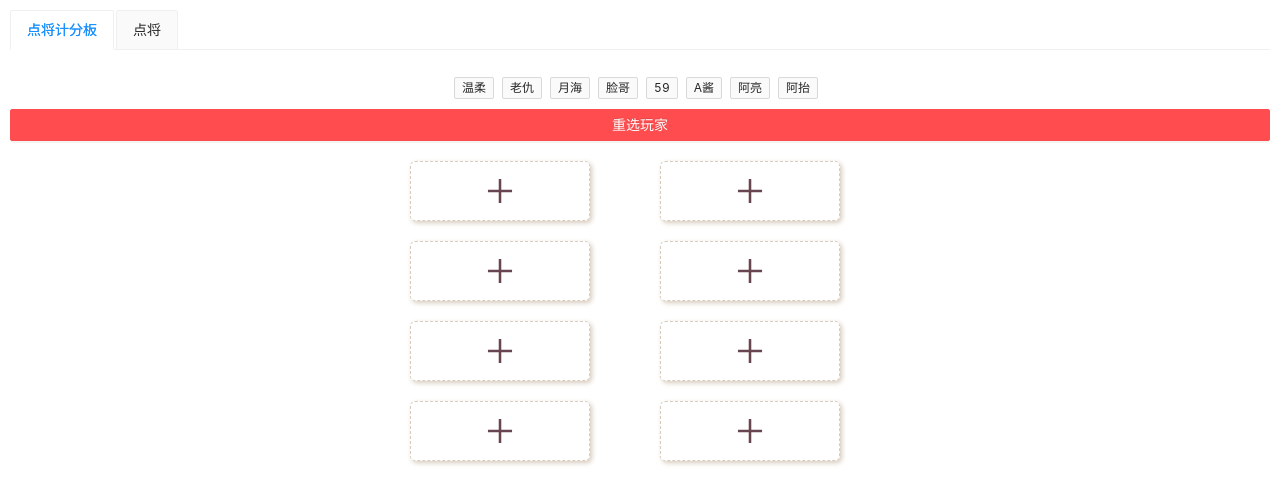
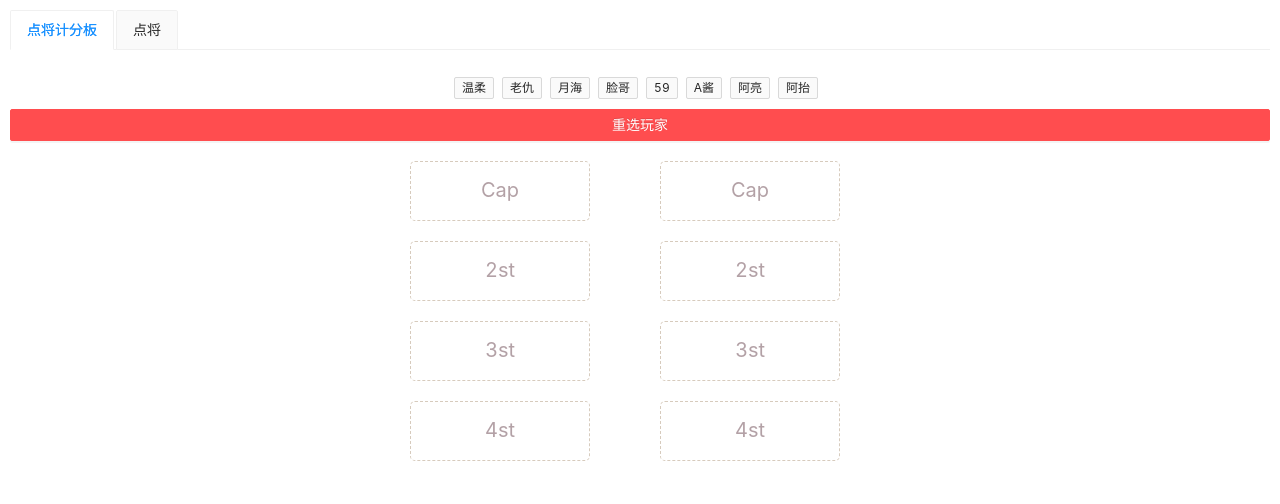
Before and after one commit to okey573/scoreboard, a React (Create React App) app: page / in a window 1280 px wide. Both pictures are taken after a click on the button "开始点将". Shown: the top 504 px of the page. Built offline with nearby package versions, Linux system fonts and the light colour scheme.

Commit message:
实现拖拽选人

```diff
--- a/src/types.d.ts
+++ b/src/types.d.ts
@@ -2,7 +2,7 @@ declare type PlayerStatus = 'certain' | 'ready' | 'uncertain'
 
 declare type Player = {
   status: PlayerStatus,
-  name: string,
+  name: string | undefined,
   kill: number,
   death: number,
   allKillTimes: number,
--- a/src/views/components/PlayerList.tsx
+++ b/src/views/components/PlayerList.tsx
@@ -6,18 +6,28 @@ import { CSSTransition, TransitionGroup } from 'react-transition-group'
 const PlayerList: React.FC<{
   playerList: string[],
   removePlayer?: (player: string) => void,
-  closable?: boolean
-}> = function ({ playerList, removePlayer, closable }) {
+  closable?: boolean,
+  handleDragStart?: (name: string) => void,
+  handleDragEnd?: () => void
+}> = function ({ playerList, removePlayer, closable, handleDragStart, handleDragEnd }) {
   closable = closable ?? true
   const onClose = (player: string) => {
     removePlayer!(player)
+  }
+  const onDragStart = (e: React.DragEvent, name: string) => {
+    handleDragStart!(name)
+  }
+  const onDragEnd = (e: React.DragEvent) => {
+    e.preventDefault()
+    handleDragEnd!()
   }
   return (
     <TransitionGroup className="player-list">
       {
         playerList.map((player, index) => {
           return <CSSTransition key={ player } timeout={ 500 } classNames="item">
-            <Tag closable={ closable } onClose={ () => onClose(player) }>
+            <Tag closable={ closable } onClose={ () => onClose(player) } draggable={ !closable } style={ { cursor: closable ? 'default' : 'pointer' } }
+                 onDragStart={ (e) => onDragStart(e, player) } onDragEnd={ onDragEnd }>
               { player }
             </Tag>
           </CSSTransition>
--- a/src/views/components/PlayerUncertain.scss
+++ b/src/views/components/PlayerUncertain.scss
@@ -7,12 +7,13 @@
   justify-content: center;
   border-radius: 5px;
   border: 1px dashed #d7cbbd;
-  box-shadow: 2px 2px 5px #d7cbbd;
-  cursor: pointer;
+  //box-shadow: 2px 2px 5px #d7cbbd;
+  //cursor: pointer;
 
-  .plus-icon {
-    font-size: 30px;
+  .plus-ready {
+    font-size: 20px;
     color: #69454f;
+    opacity: 0.5;
   }
 
   .player-name {
@@ -21,3 +22,8 @@
     color: #69454f;
   }
 }
+
+.player-uncertain-active {
+  cursor: copy;
+  background-color: #c2f3c8;
+}
--- a/src/views/components/PlayerUncertain.tsx
+++ b/src/views/components/PlayerUncertain.tsx
@@ -1,16 +1,19 @@
-import React from 'react'
-import { PlusOutlined } from '@ant-design/icons'
+import React, { useState } from 'react'
 import './PlayerUncertain.scss'
 
-type SelectFn = {
-  selectFn: () => void
+type PlayerUncertainRest = {
+  selectFn: (player: string) => void,
+  draggingPlayer?: string,
+  index: number
 }
 
-const PlayerUncertain: React.FC<PlayerUncertain & SelectFn> = function (
+const PlayerUncertain: React.FC<PlayerUncertain & PlayerUncertainRest> = function (
   {
     status,
     name,
-    selectFn
+    selectFn,
+    draggingPlayer,
+    index
   }
 ) {
 
@@ -18,14 +21,30 @@ const PlayerUncertain: React.FC<PlayerUncertain & SelectFn> = function (
   if (status === 'ready') {
     content = <span className="player-name">{ name }</span>
   } else {
-    content = <PlusOutlined className="plus-icon" />
+    content = <span className="plus-ready">{ index === 0 ? 'Cap' : `${index + 1}st`}</span>
   }
 
-  const onClick = () => {
-    selectFn()
+  const [active, setActive] = useState<boolean>(false)
+
+  const handleDragEnter = (e: React.DragEvent) => {
+    e.preventDefault()
+    setActive(true)
+  }
+  const handleDragLeave = (e: React.DragEvent) => {
+    e.preventDefault()
+    setActive(false)
+  }
+  const handleDrop = (e: React.DragEvent) => {
+    e.preventDefault()
+    selectFn(draggingPlayer!)
+    setActive(false)
   }
 
-  return <div className="player-uncertain" onClick={ onClick }>
+  return <div className={ `player-uncertain ${ active && 'player-uncertain-active' }` }
+              onDragEnter={ handleDragEnter }
+              onDragLeave={ handleDragLeave }
+              onDragOver={ handleDragEnter }
+              onDrop={ handleDrop }>
     { content }
   </div>
 }
--- a/src/views/scoreboard/index.tsx
+++ b/src/views/scoreboard/index.tsx
@@ -25,13 +25,13 @@ const Scoreboard: React.FC = function () {
     const all: Player[] = players.map(name => {
       return {
         status: 'uncertain',
-        name,
+        name: undefined,
         kill: 0,
         death: 0,
         allKillTimes: 0,
         isCaptain: false,
         serial: 0
-      } as unknown as Player
+      } as Player
     })
     // TODO
     const redTeam = all.splice(0, MAX_PLAYERS / 2)
@@ -43,6 +43,13 @@ const Scoreboard: React.FC = function () {
     setIsStart(false)
   }
 
+  const [draggingPlayer, setDraggingPlayer] = useState<string | undefined>(undefined)
+  const handleDragStart = (name: string) => {
+    setDraggingPlayer(name)
+  }
+  const handleDragEnd = () => {
+    setDraggingPlayer(undefined)
+  }
   const notStart = <>
     <PlayerInput addPlayer={ addPlayer } disabledAddButton={ disabledAddButton } />
     <PlayerList playerList={ players } removePlayer={ removePlayer } />
@@ -52,14 +59,29 @@ const Scoreboard: React.FC = function () {
   </>
 
   const alreadyStarted = <>
-    <PlayerList playerList={ players } closable={ false } />
+    <PlayerList playerList={ players } closable={ false } handleDragStart={ handleDragStart } handleDragEnd={ handleDragEnd } />
     <Button onClick={ reStart } type={ 'primary' } style={ { width: '100%' } } danger>重选玩家</Button>
   </>
 
-  const selectFn = (teamCode: string, index: number) => {
-    const team = teamCode === 'blue' ? blueTeam : redTeam
-    const setter = teamCode === 'blue' ? setBlueTeam : setRedTeam
-    // TODO
+  const selectFn = (teamCode: string, index: number, playerName: string) => {
+    const [setter, reSetter] = teamCode === 'blue' ? [setBlueTeam, setRedTeam] : [setRedTeam, setBlueTeam]
+    setter(team => team.map((item, idx) => {
+      if (index === idx) {
+        return Object.assign({}, item, { name: playerName, status: 'ready' })
+      }
+      if (item.name === playerName) {
+        return Object.assign({}, item, { name: undefined, status: 'uncertain' })
+      } else {
+        return item
+      }
+    }))
+    reSetter(team => team.map((item, idx) => {
+      if (item.name === playerName) {
+        return Object.assign({}, item, { name: undefined, status: 'uncertain' })
+      } else {
+        return item
+      }
+    }))
   }
   const groupContent = <div className="group-content">
     <div className="group-content-left">
@@ -67,7 +89,7 @@ const Scoreboard: React.FC = function () {
         redTeam.map((player, index) => {
           if (player.status === 'certain') {
             return <PlayerBoard key={ index }
-                                name={ player.name }
+                                name={ player.name! }
                                 kill={ player.kill }
                                 death={ player.death }
                                 allKillTimes={ player.allKillTimes }
@@ -75,9 +97,11 @@ const Scoreboard: React.FC = function () {
                                 serial={ player.serial } />
           } else {
             return <PlayerUncertain key={ index }
+                                    index={ index }
                                     status={ player.status }
-                                    name={ player.name }
-                                    selectFn={ () => selectFn('red', index) } />
+                                    name={ player.name! }
+                                    draggingPlayer={ draggingPlayer }
+                                    selectFn={ (playerName: string) => selectFn('red', index, playerName) } />
           }
         })
       }
@@ -87,7 +111,7 @@ const Scoreboard: React.FC = function () {
         blueTeam.map((player, index) => {
           if (player.status === 'certain') {
             return <PlayerBoard key={ index }
-                                name={ player.name }
+                                name={ player.name! }
                                 kill={ player.kill }
                                 death={ player.death }
                                 allKillTimes={ player.allKillTimes }
@@ -95,9 +119,11 @@ const Scoreboard: React.FC = function () {
                                 serial={ player.serial } />
           } else {
             return <PlayerUncertain key={ index }
+                                    index={ index }
                                     status={ player.status }
-                                    name={ player.name }
-                                    selectFn={ () => selectFn('blue', index) } />
+                                    name={ player.name! }
+                                    draggingPlayer={ draggingPlayer }
+                                    selectFn={ (playerName: string) => selectFn('blue', index, playerName) } />
           }
         })
       }
```
Also changed, not shown: src/views/components/PlayerSelector.tsx (added, +9 -0 lines).
